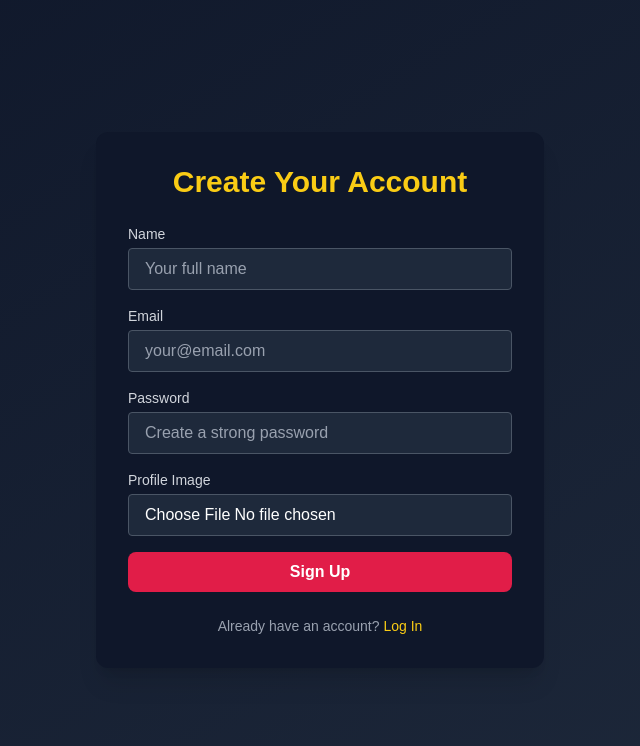
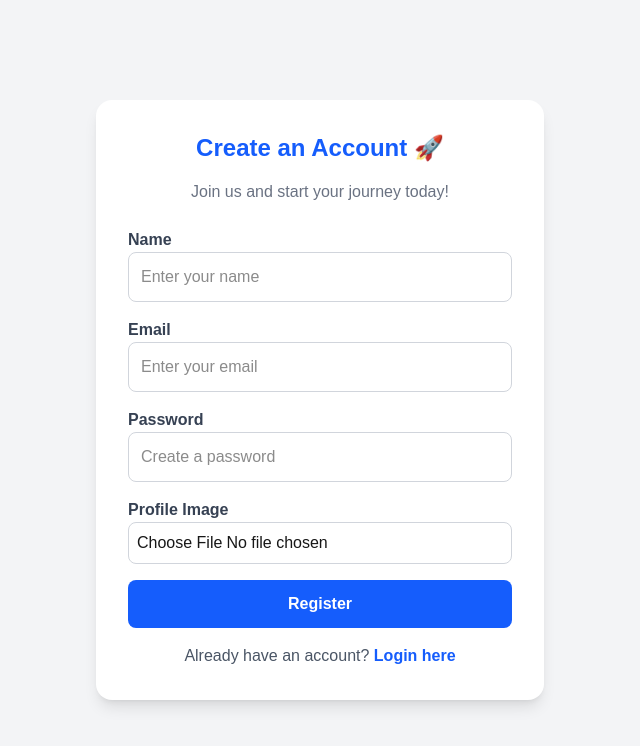
Before and after one commit to AbdulRehman817/Shopping-Store-Frontend, a Next.js app: page /signup in a window 1280 px wide. Shown: the top 746 px of the page, without its empty margins (320-960 px from the left). Built offline with nearby package versions, Linux system fonts and the light colour scheme.

Commit message:
refactor signup page: update component structure, improve form handling, and enhance user feedback

```diff
--- a/src/app/signup/page.tsx
+++ b/src/app/signup/page.tsx
@@ -1,7 +1,167 @@
+// "use client";
+
+// import { useState, ChangeEvent, FormEvent } from "react";
+// import { useRouter } from "next/navigation";
+
+// interface SignupForm {
+//   name: string;
+//   email: string;
+//   password: string;
+// }
+
+// const SignupPage = () => {
+//   const router = useRouter();
+
+//   const [form, setForm] = useState<SignupForm>({
+//     name: "",
+//     email: "",
+//     password: "",
+//   });
+
+//   const [image, setImage] = useState<File | null>(null);
+//   const [error, setError] = useState("");
+
+//   const handleChange = (
+//     e: ChangeEvent<HTMLInputElement | HTMLSelectElement>
+//   ) => {
+//     const { name, value, files } = e.target as HTMLInputElement;
+
+//     if (name === "image" && files && files[0]) {
+//       setImage(files[0]);
+//     } else {
+//       setForm((prev) => ({ ...prev, [name]: value }));
+//     }
+//   };
+
+//   const handleSubmit = async (e: FormEvent) => {
+//     e.preventDefault();
+
+//     const formData = new FormData();
+//     formData.append("name", form.name);
+//     formData.append("email", form.email);
+//     formData.append("password", form.password);
+//     if (image) formData.append("image", image);
+
+//     try {
+//       const res = await fetch(
+//         "https://shopping-store-bqd2.vercel.app/api/v1/register",
+//         {
+//           method: "POST",
+//           credentials: "include",
+//           body: formData,
+//         }
+//       );
+
+//       const data = await res.json();
+
+//       if (!res.ok) {
+//         setError(data.message || "Signup failed");
+//         return;
+//       }
+
+//       router.push("/");
+//     } catch (err) {
+//       console.error(err);
+//       setError("Something went wrong");
+//     }
+//   };
+
+//   return (
+//     <div className="min-h-screen bg-gradient-to-br from-[#0F172A] to-[#1E293B] flex items-center justify-center px-4">
+//       <div className="w-full max-w-md bg-[#0F172A] rounded-xl shadow-xl p-8">
+//         <h2 className="text-3xl font-bold text-center text-[#FACC15] mb-6">
+//           Create Your Account
+//         </h2>
+
+//         {error && (
+//           <div className="bg-red-600 text-white text-sm p-2 rounded mb-4 text-center">
+//             {error}
+//           </div>
+//         )}
+
+//         <form
+//           onSubmit={handleSubmit}
+//           encType="multipart/form-data"
+//           className="space-y-4"
+//         >
+//           <div>
+//             <label className="block text-sm text-gray-300 mb-1">Name</label>
+//             <input
+//               type="text"
+//               name="name"
+//               value={form.name}
+//               onChange={handleChange}
+//               required
+//               placeholder="Your full name"
+//               className="w-full px-4 py-2 rounded bg-[#1E293B] text-white placeholder-gray-400 border border-gray-600 focus:outline-none focus:ring-2 focus:ring-[#FACC15]"
+//             />
+//           </div>
+
+//           <div>
+//             <label className="block text-sm text-gray-300 mb-1">Email</label>
+//             <input
+//               type="email"
+//               name="email"
+//               value={form.email}
+//               onChange={handleChange}
+//               required
+//               placeholder="your@email.com"
+//               className="w-full px-4 py-2 rounded bg-[#1E293B] text-white placeholder-gray-400 border border-gray-600 focus:outline-none focus:ring-2 focus:ring-[#FACC15]"
+//             />
+//           </div>
+
+//           <div>
+//             <label className="block text-sm text-gray-300 mb-1">Password</label>
+//             <input
+//               type="password"
+//               name="password"
+//               value={form.password}
+//               onChange={handleChange}
+//               required
+//               placeholder="Create a strong password"
+//               className="w-full px-4 py-2 rounded bg-[#1E293B] text-white placeholder-gray-400 border border-gray-600 focus:outline-none focus:ring-2 focus:ring-[#FACC15]"
+//             />
+//           </div>
+
+//           <div>
+//             <label className="block text-sm text-gray-300 mb-1">
+//               Profile Image
+//             </label>
+//             <input
+//               type="file"
+//               name="image"
+//               accept="image/*"
+//               onChange={handleChange}
+//               className="w-full px-4 py-2 rounded bg-[#1E293B] text-white border border-gray-600"
+//             />
+//           </div>
+
+//           <button
+//             type="submit"
+//             className="w-full bg-[#E11D48] hover:bg-pink-600 transition-colors duration-200 text-white py-2 rounded-lg font-semibold"
+//           >
+//             Sign Up
+//           </button>
+//         </form>
+
+//         <p className="mt-6 text-sm text-center text-gray-400">
+//           Already have an account?{" "}
+//           <a href="/login" className="text-[#FACC15] hover:underline">
+//             Log In
+//           </a>
+//         </p>
+//       </div>
+//     </div>
+//   );
+// };
+
+// export default SignupPage;
+
 "use client";
-
-import { useState, ChangeEvent, FormEvent } from "react";
 import { useRouter } from "next/navigation";
+import { useAuth } from "../AuthContext/authcontext";
+import { toast } from "react-toastify";
+import { useState, FormEvent } from "react";
 
 interface SignupForm {
   name: string;
@@ -9,150 +169,160 @@ interface SignupForm {
   password: string;
 }
 
-const SignupPage = () => {
-  const router = useRouter();
-
-  const [form, setForm] = useState<SignupForm>({
+const Register = () => {
+  const [user, setUser] = useState<SignupForm>({
     name: "",
     email: "",
     password: "",
   });
+  const [error, setError] = useState<string | null>(null);
+  const [image, setImage] = useState<File | null>(null);
+  const router = useRouter();
+  const { storetokenInLocalStorage } = useAuth();
 
-  const [image, setImage] = useState<File | null>(null);
-  const [error, setError] = useState("");
-
-  const handleChange = (
-    e: ChangeEvent<HTMLInputElement | HTMLSelectElement>
-  ) => {
-    const { name, value, files } = e.target as HTMLInputElement;
-
-    if (name === "image" && files && files[0]) {
-      setImage(files[0]);
-    } else {
-      setForm((prev) => ({ ...prev, [name]: value }));
-    }
+  const handleInput = (e: FormEvent<HTMLInputElement>) => {
+    const { name, value } = e.currentTarget;
+    setUser((prev) => ({
+      ...prev,
+      [name]: value,
+    }));
   };
 
-  const handleSubmit = async (e: FormEvent) => {
+  const handleSubmit = async (e: FormEvent<HTMLFormElement>) => {
     e.preventDefault();
-
     const formData = new FormData();
-    formData.append("name", form.name);
-    formData.append("email", form.email);
-    formData.append("password", form.password);
+    formData.append("name", user.name);
+    formData.append("email", user.email);
+    formData.append("password", user.password);
     if (image) formData.append("image", image);
+    setError(null);
 
     try {
-      const res = await fetch(
-        "https://shopping-store-bqd2.vercel.app/api/v1/register",
+      const response = await fetch(
+        `https://shopping-store-bqd2.vercel.app/api/v1/register`,
         {
           method: "POST",
-          credentials: "include",
+          headers: {
+            "Content-Type": "application/json",
+          },
           body: formData,
         }
       );
 
-      const data = await res.json();
+      const res_data = await response.json();
+      console.log("API Response:", res_data);
 
-      if (!res.ok) {
-        setError(data.message || "Signup failed");
-        return;
+      if (response.ok && res_data.accessToken) {
+        toast.success("Registration successful");
+        storetokenInLocalStorage(res_data.accessToken);
+
+        // ✅ Redirect to login after registration
+        router.push("/");
+      } else {
+        setError(res_data.message || "Registration failed. Try again.");
+        toast.error("Registration failed");
       }
-
-      router.push("/");
-    } catch (err) {
-      console.error(err);
-      setError("Something went wrong");
+    } catch (error) {
+      console.error("Registration Error:", error);
+      setError("Something went wrong. Please try again.");
+      toast.error("Something went wrong.");
     }
   };
 
   return (
-    <div className="min-h-screen bg-gradient-to-br from-[#0F172A] to-[#1E293B] flex items-center justify-center px-4">
-      <div className="w-full max-w-md bg-[#0F172A] rounded-xl shadow-xl p-8">
-        <h2 className="text-3xl font-bold text-center text-[#FACC15] mb-6">
-          Create Your Account
+    <div className="flex justify-center items-center min-h-screen bg-gray-100">
+      <div className="bg-white p-8 rounded-2xl shadow-lg w-full max-w-md">
+        <h2 className="text-2xl font-bold text-center text-blue-600 mb-4">
+          Create an Account 🚀
         </h2>
+        <p className="text-gray-500 text-center mb-6">
+          Join us and start your journey today!
+        </p>
 
         {error && (
-          <div className="bg-red-600 text-white text-sm p-2 rounded mb-4 text-center">
+          <p className="text-red-500 text-center text-sm bg-red-100 p-2 rounded-md mb-4">
             {error}
-          </div>
+          </p>
         )}
 
-        <form
-          onSubmit={handleSubmit}
-          encType="multipart/form-data"
-          className="space-y-4"
-        >
+        <form onSubmit={handleSubmit} className="space-y-4">
           <div>
-            <label className="block text-sm text-gray-300 mb-1">Name</label>
+            <label className="block text-gray-700 font-semibold">Name</label>
             <input
               type="text"
               name="name"
-              value={form.name}
-              onChange={handleChange}
+              placeholder="Enter your name"
+              value={user.name}
+              onChange={handleInput}
               required
-              placeholder="Your full name"
-              className="w-full px-4 py-2 rounded bg-[#1E293B] text-white placeholder-gray-400 border border-gray-600 focus:outline-none focus:ring-2 focus:ring-[#FACC15]"
+              className="w-full p-3 border border-gray-300 rounded-lg focus:outline-none focus:ring-2 focus:ring-blue-400 transition-all"
             />
           </div>
 
           <div>
-            <label className="block text-sm text-gray-300 mb-1">Email</label>
+            <label className="block text-gray-700 font-semibold">Email</label>
             <input
               type="email"
               name="email"
-              value={form.email}
-              onChange={handleChange}
+              placeholder="Enter your email"
+              value={user.email}
+              onChange={handleInput}
               required
-              placeholder="your@email.com"
-              className="w-full px-4 py-2 rounded bg-[#1E293B] text-white placeholder-gray-400 border border-gray-600 focus:outline-none focus:ring-2 focus:ring-[#FACC15]"
+              className="w-full p-3 border border-gray-300 rounded-lg focus:outline-none focus:ring-2 focus:ring-blue-400 transition-all"
             />
           </div>
 
           <div>
-            <label className="block text-sm text-gray-300 mb-1">Password</label>
+            <label className="block text-gray-700 font-semibold">
+              Password
+            </label>
             <input
               type="password"
               name="password"
-              value={form.password}
-              onChange={handleChange}
+              placeholder="Create a password"
+              value={user.password}
+              onChange={handleInput}
               required
-              placeholder="Create a strong password"
-              className="w-full px-4 py-2 rounded bg-[#1E293B] text-white placeholder-gray-400 border border-gray-600 focus:outline-none focus:ring-2 focus:ring-[#FACC15]"
+              className="w-full p-3 border border-gray-300 rounded-lg focus:outline-none focus:ring-2 focus:ring-blue-400 transition-all"
             />
           </div>
-
           <div>
-            <label className="block text-sm text-gray-300 mb-1">
+            <label className="block text-gray-700 font-semibold">
               Profile Image
             </label>
             <input
               type="file"
-              name="image"
               accept="image/*"
-              onChange={handleChange}
-              className="w-full px-4 py-2 rounded bg-[#1E293B] text-white border border-gray-600"
+              onChange={(e) => {
+                if (e.target.files && e.target.files[0]) {
+                  setImage(e.target.files[0]);
+                }
+              }}
+              required
+              className="w-full p-2 border border-gray-300 rounded-lg focus:outline-none"
             />
           </div>
-
           <button
             type="submit"
-            className="w-full bg-[#E11D48] hover:bg-pink-600 transition-colors duration-200 text-white py-2 rounded-lg font-semibold"
+            onClick={() => router.push("/")}
+            className="w-full bg-blue-600 text-white font-semibold p-3 rounded-lg hover:bg-blue-700 transition-all"
           >
-            Sign Up
+            Register
           </button>
         </form>
 
-        <p className="mt-6 text-sm text-center text-gray-400">
+        <p className="text-center text-gray-600 mt-4">
           Already have an account?{" "}
-          <a href="/login" className="text-[#FACC15] hover:underline">
-            Log In
-          </a>
+          <span
+            onClick={() => router.push("/login")}
+            className="text-blue-600 font-semibold cursor-pointer hover:underline"
+          >
+            Login here
+          </span>
         </p>
       </div>
     </div>
   );
 };
 
-export default SignupPage;
+export default Register;
```
